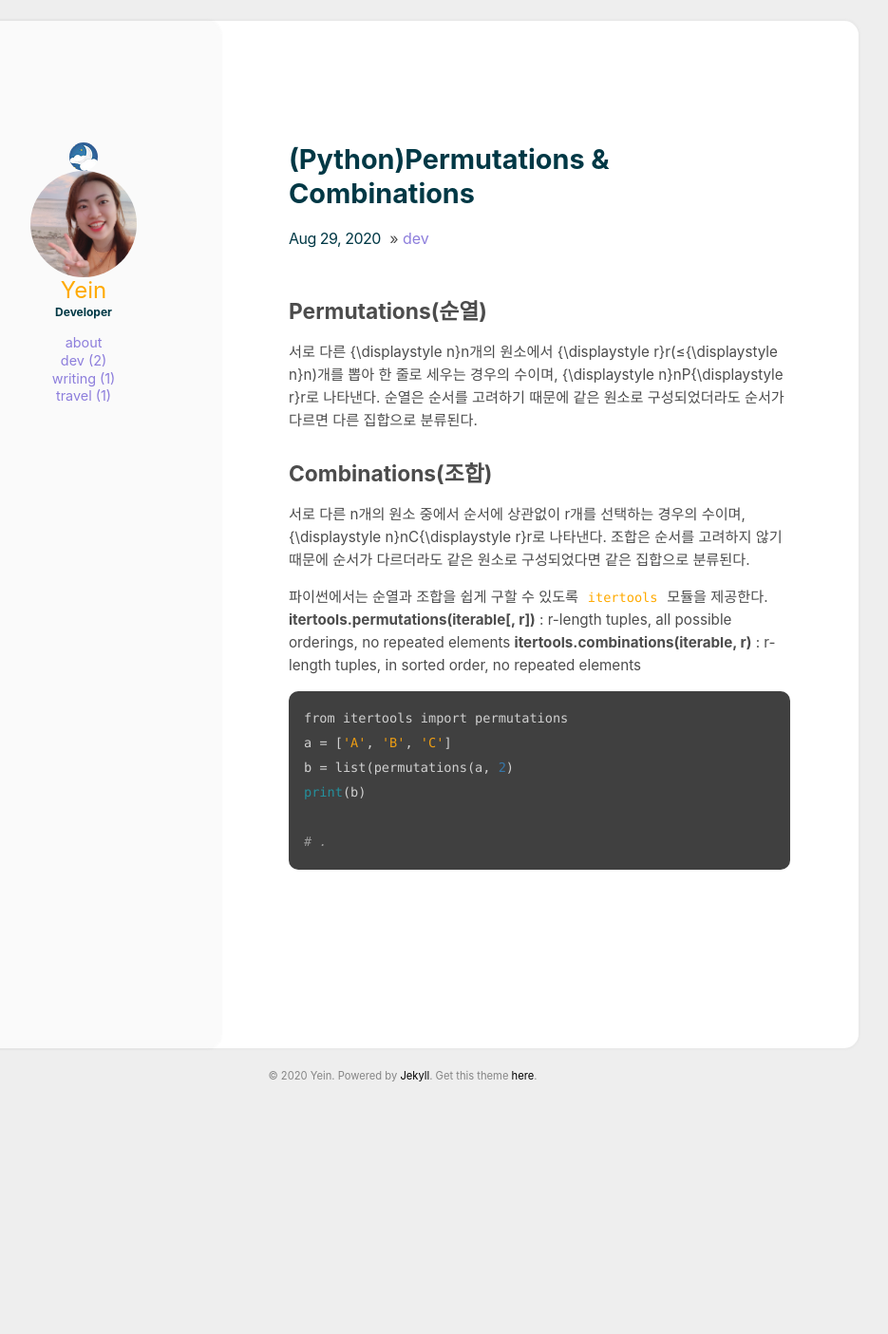
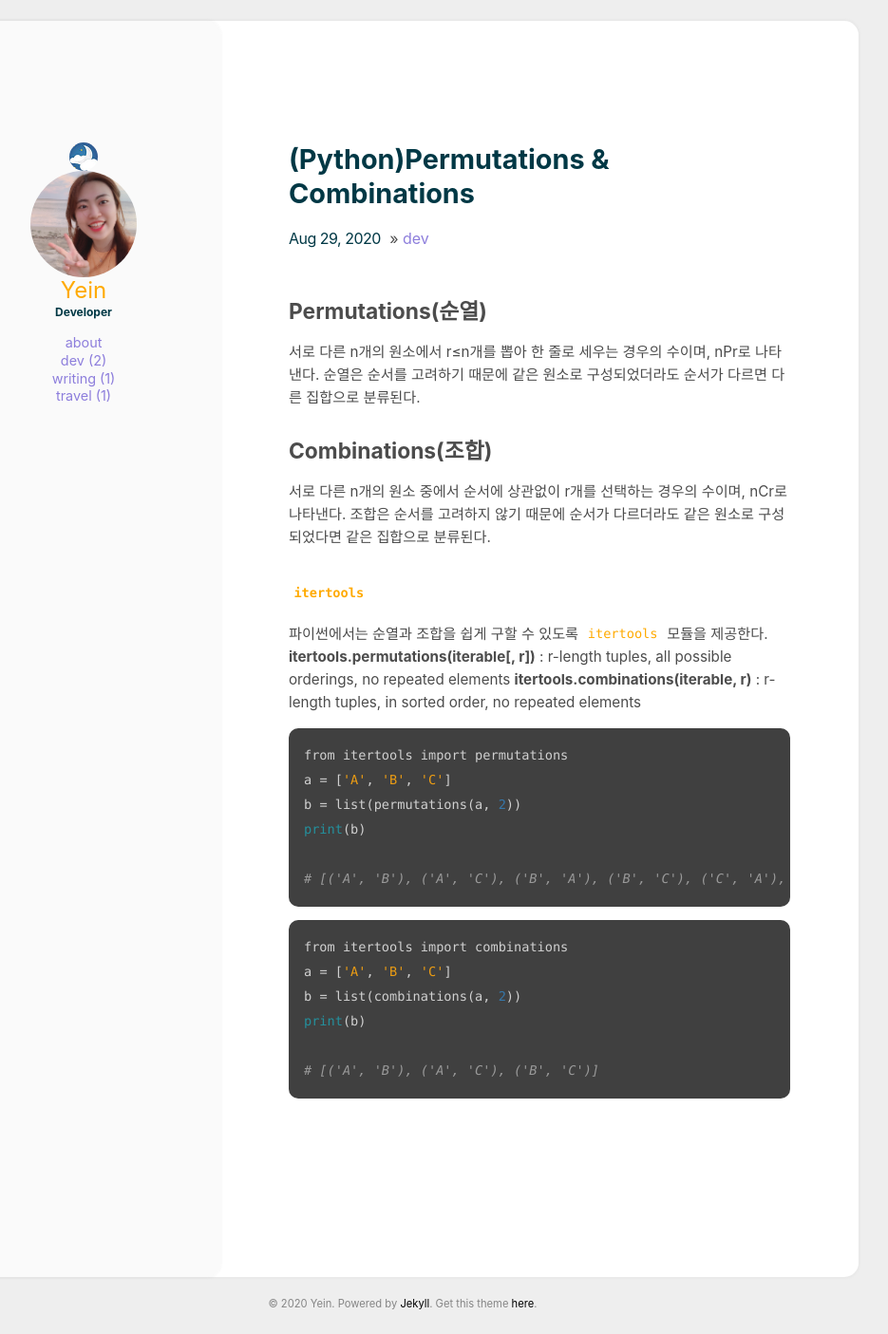
Before and after one commit to YeinHeo/yeinheo.github.io, a Jekyll site: the page built from _posts/2020-08-29-[python]permutations & combinatiosn.md, in a window 1280 px wide. Shown: the whole page at 95% size, without its empty margins (216-1151 px from the left). Built offline with Jekyll 4.4.1, drawn with Linux system fonts in a browser that asks for light colours; before the commit the page ends 1165 px from its top, so only the background shows below that.

Commit message:
Update 2020-08-29-[python]permutations & combinatiosn.md

````diff
--- a/_posts/2020-08-29-[python]permutations & combinatiosn.md
+++ b/_posts/2020-08-29-[python]permutations & combinatiosn.md
@@ -5,13 +5,14 @@ comments: true
 ---
 
 ## Permutations(순열)
-서로 다른 {\displaystyle n}n개의 원소에서 {\displaystyle r}r(≤{\displaystyle n}n)개를 뽑아 한 줄로 세우는 경우의 수이며, {\displaystyle n}nP{\displaystyle r}r로 나타낸다.
+서로 다른 n개의 원소에서 r≤n개를 뽑아 한 줄로 세우는 경우의 수이며, nPr로 나타낸다.
 순열은 순서를 고려하기 때문에 같은 원소로 구성되었더라도 순서가 다르면 다른 집합으로 분류된다.
 
 ## Combinations(조합)
-서로 다른 n개의 원소 중에서 순서에 상관없이 r개를 선택하는 경우의 수이며, {\displaystyle n}nC{\displaystyle r}r로 나타낸다.
+서로 다른 n개의 원소 중에서 순서에 상관없이 r개를 선택하는 경우의 수이며, nCr로 나타낸다.
 조합은 순서를 고려하지 않기 때문에 순서가 다르더라도 같은 원소로 구성되었다면 같은 집합으로 분류된다.
 
+## `itertools`
 파이썬에서는 순열과 조합을 쉽게 구할 수 있도록 `itertools` 모듈을 제공한다.
 **itertools.permutations(iterable[, r])** : r-length tuples, all possible orderings, no repeated elements
 **itertools.combinations(iterable, r)** : r-length tuples, in sorted order, no repeated elements
@@ -20,8 +21,17 @@ comments: true
 ```ruby
 from itertools import permutations
 a = ['A', 'B', 'C']
-b = list(permutations(a, 2)
+b = list(permutations(a, 2))
 print(b)
 
-# .
+# [('A', 'B'), ('A', 'C'), ('B', 'A'), ('B', 'C'), ('C', 'A'), ('C', 'B')]
 ```
+
+```ruby
+from itertools import combinations
+a = ['A', 'B', 'C']
+b = list(combinations(a, 2))
+print(b)
+
+# [('A', 'B'), ('A', 'C'), ('B', 'C')]
+```
````
